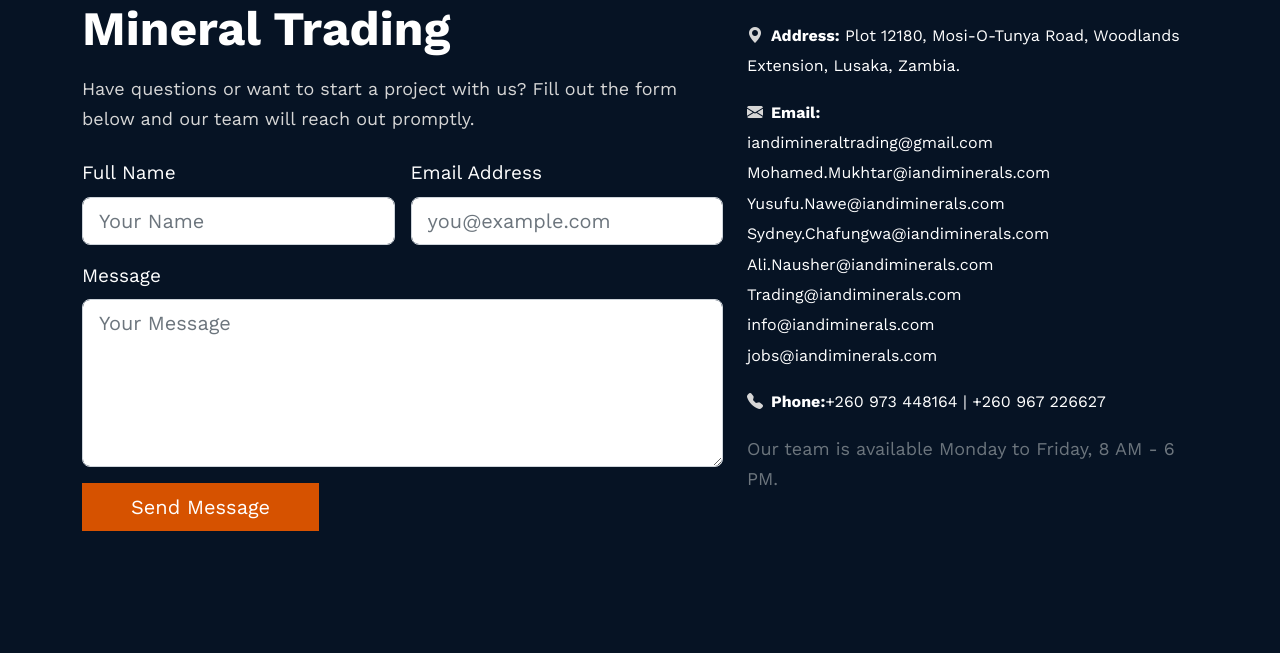
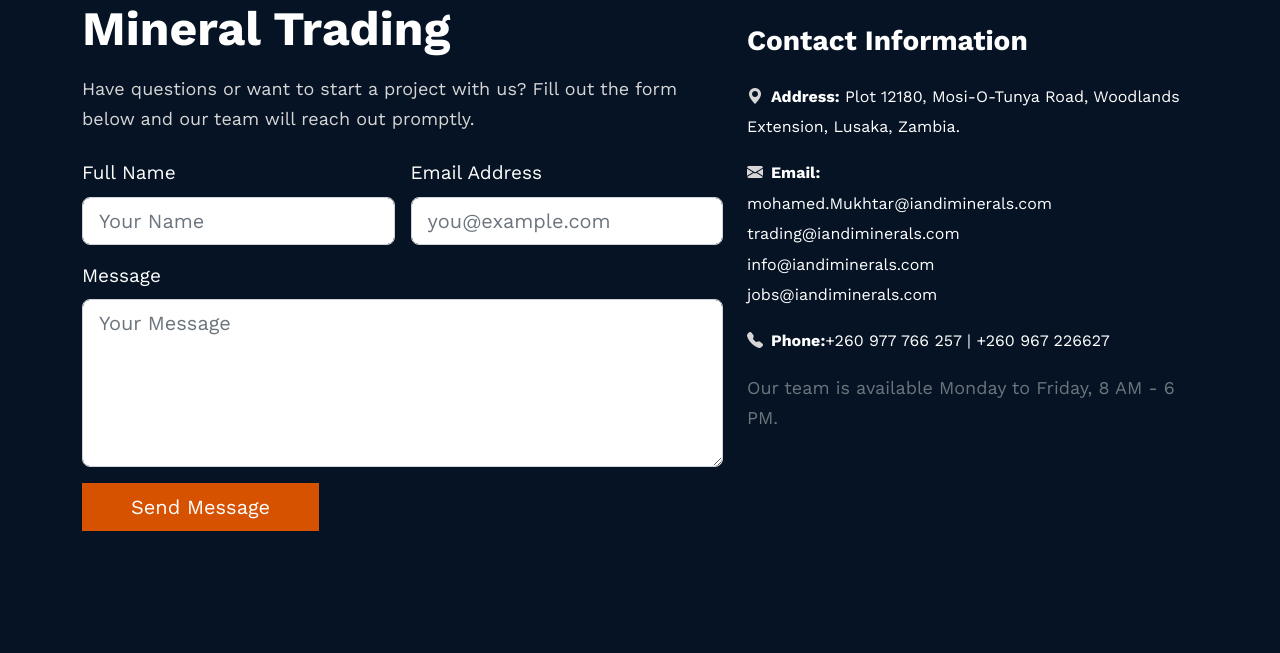
Before and after one commit to 6upe/iandiminerals, a plain HTML site: page index.html in a window 1280 px wide. Shown: the part 4111-4764 px from the top of the page. Drawn offline with nearby package versions, Linux system fonts and the light colour scheme.

Commit message:
Task: Website Template overhaul

```diff
--- a/index.html
+++ b/index.html
@@ -465,17 +465,13 @@
     <li class="mb-3"><i class="bi bi-geo-alt-fill me-2"></i><strong>Address:</strong> Plot 12180, Mosi-O-Tunya Road, Woodlands Extension, Lusaka, Zambia.</li>
     <li class="mb-3"><i class="bi bi-envelope-fill me-2"></i><strong>Email:</strong>
       <ul class="list-unstyled mb-0">
-        <li>iandimineraltrading@gmail.com</li>
-        <li>Mohamed.Mukhtar@iandiminerals.com</li>
-        <li>Yusufu.Nawe@iandiminerals.com</li>
-        <li>Sydney.Chafungwa@iandiminerals.com</li>
-        <li>Ali.Nausher@iandiminerals.com</li>
-        <li>Trading@iandiminerals.com</li>
+        <li>mohamed.Mukhtar@iandiminerals.com</li>
+        <li>trading@iandiminerals.com</li>
         <li>info@iandiminerals.com</li>
         <li>jobs@iandiminerals.com</li>
       </ul>
     </li>
-    <li class="mb-3"><i class="bi bi-telephone-fill me-2"></i><strong>Phone:</strong>+260 973 448164 | +260 967 226627</li>
+    <li class="mb-3"><i class="bi bi-telephone-fill me-2"></i><strong>Phone:</strong>+260 977 766 257 | +260 967 226627</li>
   </ul>
   <p class="text-muted mt-3">Our team is available Monday to Friday, 8 AM - 6 PM.</p>
 </div>
@@ -505,7 +501,7 @@
     const whatsappMessage = `Hello I&I Mineral Trading,%0A%0AMy name is ${encodeURIComponent(name)}.%0AEmail: ${encodeURIComponent(email)}%0A%0AMessage: ${encodeURIComponent(message)}%0A%0AThank you.`;
 
     // WhatsApp number (replace with your company number, include country code)
-    const whatsappNumber = "260973448164";
+    const whatsappNumber = "260977766257";
 
     // Open WhatsApp chat
     window.open(`https://wa.me/${whatsappNumber}?text=${whatsappMessage}`, "_blank");
```
